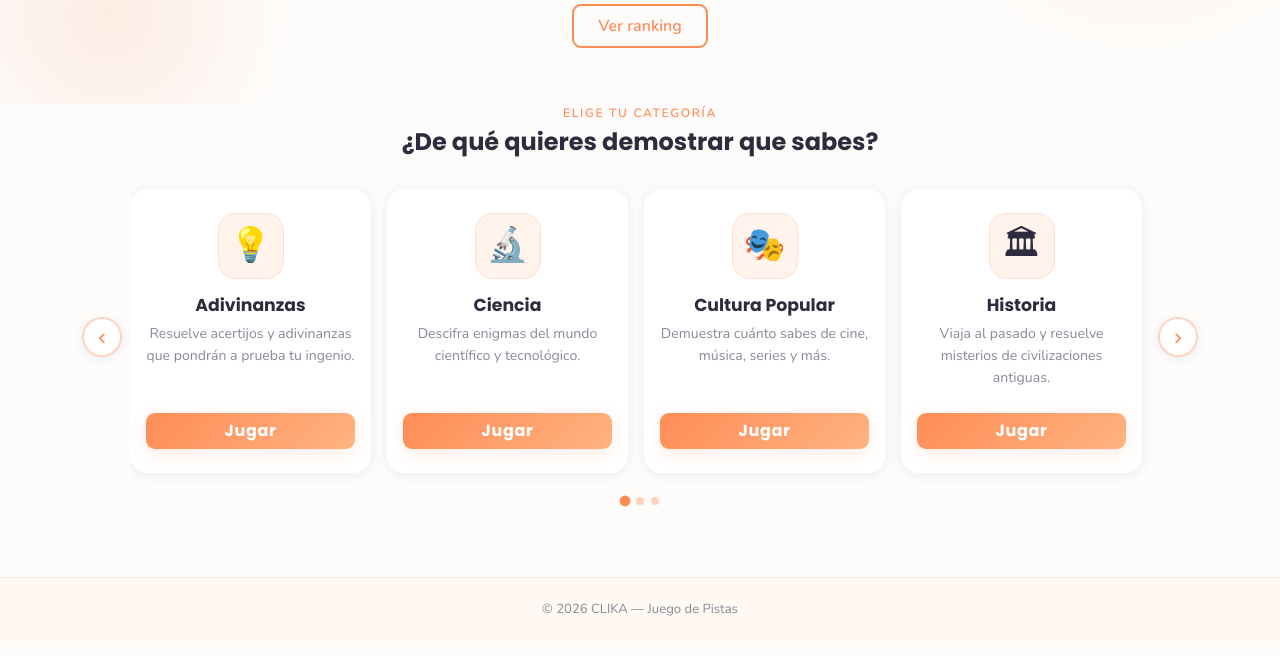
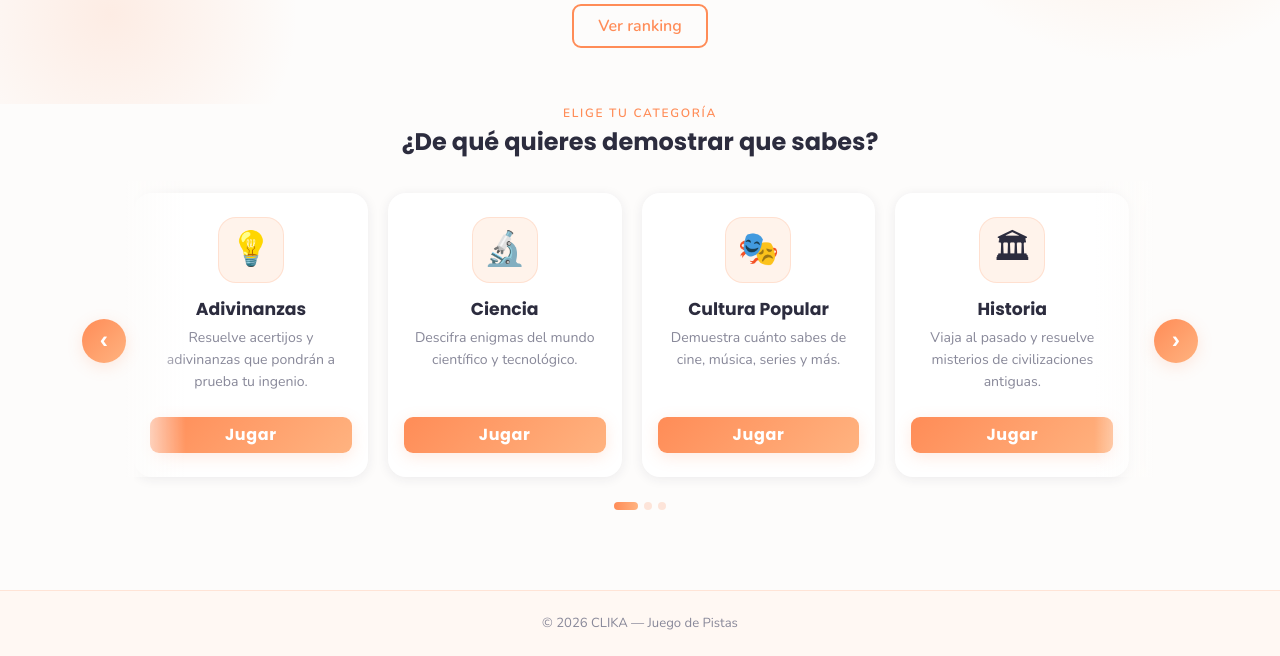
Before and after one commit to rikrd19/DAW2-M7-Proyecto-Final-CLICKA-juego-de-Pistas-, a PHP site: page / in a window 1280 px wide. Shown: the part 349-1005 px from the top of the page. Before the commit the page ends 965 px from the top, so only its background shows below. Run offline with PHP 8.4, Linux system fonts and the light colour scheme; data comes from the database, SQL or seed files in the repository.

Commit message:
Carrusel2

```diff
--- a/assets/css/styles.css
+++ b/assets/css/styles.css
@@ -850,6 +850,29 @@ footer a:hover { text-decoration: underline; }
    CARRUSEL DE TEMÁTICAS
    ══════════════════════════════════════════════════════════ */
 
+.carrusel-outer {
+  position: relative;
+}
+
+/* Degradados laterales que insinúan más contenido */
+.carrusel-outer::before,
+.carrusel-outer::after {
+  content: '';
+  position: absolute;
+  top: 0; bottom: 1.5rem;
+  width: 60px;
+  z-index: 2;
+  pointer-events: none;
+}
+.carrusel-outer::before {
+  left: 44px;
+  background: linear-gradient(to right, var(--clika-bg) 0%, transparent 100%);
+}
+.carrusel-outer::after {
+  right: 44px;
+  background: linear-gradient(to left, var(--clika-bg) 0%, transparent 100%);
+}
+
 .carrusel-wrapper {
   position: relative;
   display: flex;
@@ -860,79 +883,94 @@ footer a:hover { text-decoration: underline; }
 /* Track: scrollable, sin scrollbar visible */
 .carrusel-track {
   display: flex;
-  gap: 1rem;
+  gap: 1.25rem;
   overflow-x: auto;
   scroll-snap-type: x mandatory;
   scroll-behavior: smooth;
   scrollbar-width: none;
   -ms-overflow-style: none;
-  padding: 0.5rem 0.25rem 1.25rem;
+  padding: 0.75rem 0.5rem 1.5rem;
   flex: 1;
 }
 .carrusel-track::-webkit-scrollbar { display: none; }
 
-/* Cada tarjeta ocupa 1/4 del track en desktop */
+/* Tarjetas */
 .carrusel-item {
-  flex: 0 0 calc(25% - 0.75rem);
+  flex: 0 0 calc(25% - 0.95rem);
   scroll-snap-align: start;
-  min-width: 200px;
+  min-width: 195px;
+  transition: transform .3s ease, opacity .3s ease;
 }
 
-/* Botones de navegación */
+/* Botones de navegación — gradiente CLICKA */
 .carrusel-btn {
   flex-shrink: 0;
-  width: 40px;
-  height: 40px;
+  width: 44px;
+  height: 44px;
   border-radius: 50%;
-  border: 2px solid var(--clika-border-strong);
-  background: var(--clika-card-bg);
-  color: var(--clika-primary);
-  font-size: 1.5rem;
+  border: none;
+  background: linear-gradient(135deg, var(--clika-primary), var(--clika-accent));
+  color: #fff;
+  font-size: 1.55rem;
+  font-weight: 700;
   line-height: 1;
   display: flex;
   align-items: center;
   justify-content: center;
   cursor: pointer;
-  box-shadow: 0 2px 10px var(--clika-shadow-dark);
-  transition: background .2s, box-shadow .2s, transform .15s;
+  box-shadow: 0 4px 16px var(--clika-shadow);
+  transition: filter .2s, transform .18s, box-shadow .2s;
   align-self: center;
+  z-index: 3;
 }
 .carrusel-btn:hover {
-  background: var(--clika-primary);
-  color: #fff;
-  box-shadow: 0 4px 16px var(--clika-shadow);
-  transform: scale(1.08);
+  filter: brightness(1.1);
+  transform: scale(1.1);
+  box-shadow: 0 6px 22px var(--clika-shadow);
+}
+.carrusel-btn:active {
+  transform: scale(0.96);
 }
 
-/* Puntos indicadores */
+/* Puntos — se convierten en píldora cuando están activos */
 .carrusel-dots {
   display: flex;
   justify-content: center;
-  gap: 0.45rem;
-  margin-top: 0.25rem;
+  align-items: center;
+  gap: 0.4rem;
+  margin-top: 0.1rem;
+  padding-bottom: 0.5rem;
 }
 .carrusel-dot {
+  height: 8px;
   width: 8px;
-  height: 8px;
-  border-radius: 50%;
+  border-radius: 50px;
   border: none;
   background: var(--clika-border-strong);
   padding: 0;
   cursor: pointer;
-  transition: background .25s, transform .25s;
+  transition: background .3s, width .3s cubic-bezier(.4,0,.2,1), opacity .3s;
+  opacity: .55;
 }
 .carrusel-dot.active {
-  background: var(--clika-primary);
-  transform: scale(1.35);
+  background: linear-gradient(90deg, var(--clika-primary), var(--clika-accent));
+  width: 24px;
+  opacity: 1;
 }
 
 /* Responsive */
 @media (max-width: 991px) {
-  .carrusel-item { flex: 0 0 calc(50% - 0.5rem); }
+  .carrusel-item { flex: 0 0 calc(50% - 0.65rem); }
+  .carrusel-outer::before { left: 40px; }
+  .carrusel-outer::after  { right: 40px; }
 }
 @media (max-width: 575px) {
-  .carrusel-item { flex: 0 0 85%; }
-  .carrusel-btn  { width: 34px; height: 34px; font-size: 1.2rem; }
+  .carrusel-item  { flex: 0 0 82%; }
+  .carrusel-btn   { width: 36px; height: 36px; font-size: 1.25rem; }
+  .carrusel-outer::before,
+  .carrusel-outer::after { width: 36px; }
+  .carrusel-outer::before { left: 38px; }
+  .carrusel-outer::after  { right: 38px; }
 }
 
 /* ══════════════════════════════════════════════════════════
--- a/index.php
+++ b/index.php
@@ -90,6 +90,7 @@ $temas[] = [
         <h2 class="h4 fw-bold" style="color:var(--clika-text)">¿De qué quieres demostrar que sabes?</h2>
       </div>
 
+      <div class="carrusel-outer">
       <div class="carrusel-wrapper">
         <!-- Botón anterior -->
         <button class="carrusel-btn carrusel-btn-prev" id="carrusel-prev" aria-label="Anterior">
@@ -137,6 +138,7 @@ $temas[] = [
           &#8250;
         </button>
       </div>
+      </div><!-- /carrusel-outer -->
 
       <!-- Indicadores de puntos -->
       <div class="carrusel-dots" id="carrusel-dots"></div>
@@ -240,85 +242,98 @@ $temas[] = [
       const btnPrev = document.getElementById('carrusel-prev');
       const btnNext = document.getElementById('carrusel-next');
       const dotsEl  = document.getElementById('carrusel-dots');
+      const items   = Array.from(track.querySelectorAll('.carrusel-item'));
+      const total   = items.length;
+      let current   = 0;
+      let autoTimer = null;
 
-      // Cuántas tarjetas se ven a la vez según el ancho
-      function visibles() {
+      function perPage() {
         if (window.innerWidth >= 992) return 4;
         if (window.innerWidth >= 576) return 2;
         return 1;
       }
 
-      const items     = track.querySelectorAll('.carrusel-item');
-      const total     = items.length;
-      let   current   = 0;
-
-      // Crear puntos
-      const numDots = Math.ceil(total / visibles());
-      for (let i = 0; i < numDots; i++) {
-        const d = document.createElement('button');
-        d.className   = 'carrusel-dot';
-        d.setAttribute('aria-label', `Página ${i + 1}`);
-        d.addEventListener('click', () => goTo(i));
-        dotsEl.appendChild(d);
+      function itemWidth() {
+        const gap = parseFloat(getComputedStyle(track).gap) || 20;
+        return items[0].offsetWidth + gap;
       }
 
-      function updateDots() {
-        dotsEl.querySelectorAll('.carrusel-dot').forEach((d, i) => {
-          d.classList.toggle('active', i === Math.round(current / visibles()));
-        });
+      /* ── Dots ── */
+      function buildDots() {
+        dotsEl.innerHTML = '';
+        const pages = Math.ceil(total / perPage());
+        for (let i = 0; i < pages; i++) {
+          const d = document.createElement('button');
+          d.className = 'carrusel-dot';
+          d.setAttribute('aria-label', `Página ${i + 1}`);
+          d.addEventListener('click', () => scrollToIndex(i * perPage()));
+          dotsEl.appendChild(d);
+        }
+        syncDots();
       }
 
-      function goTo(page) {
-        current = page * visibles();
-        if (current >= total) current = total - visibles();
-        if (current < 0)      current = 0;
-        const itemW = items[0].offsetWidth + parseInt(getComputedStyle(track).gap);
-        track.scrollTo({ left: current * itemW, behavior: 'smooth' });
-        updateDots();
+      function syncDots() {
+        const page = Math.round(current / perPage());
+        dotsEl.querySelectorAll('.carrusel-dot').forEach((d, i) =>
+          d.classList.toggle('active', i === page)
+        );
       }
 
+      /* ── Scroll ── */
+      function scrollToIndex(idx) {
+        current = Math.max(0, Math.min(idx, total - perPage()));
+        track.scrollTo({ left: current * itemWidth(), behavior: 'smooth' });
+        syncDots();
+      }
+
+      /* ── Navegación ── */
       btnPrev.addEventListener('click', () => {
-        current = Math.max(0, current - visibles());
-        const itemW = items[0].offsetWidth + parseInt(getComputedStyle(track).gap);
-        track.scrollTo({ left: current * itemW, behavior: 'smooth' });
-        updateDots();
+        stopAuto();
+        scrollToIndex(current - perPage());
+        startAuto();
+      });
+      btnNext.addEventListener('click', () => {
+        stopAuto();
+        scrollToIndex(current + perPage());
+        startAuto();
       });
 
-      btnNext.addEventListener('click', () => {
-        current = Math.min(total - visibles(), current + visibles());
-        const itemW = items[0].offsetWidth + parseInt(getComputedStyle(track).gap);
-        track.scrollTo({ left: current * itemW, behavior: 'smooth' });
-        updateDots();
+      // Teclado: ← →
+      document.addEventListener('keydown', e => {
+        if (e.key === 'ArrowLeft')  { stopAuto(); scrollToIndex(current - perPage()); startAuto(); }
+        if (e.key === 'ArrowRight') { stopAuto(); scrollToIndex(current + perPage()); startAuto(); }
       });
 
-      // Sincronizar dots al hacer scroll manual / touch
+      // Sincronizar al scroll manual / touch
       track.addEventListener('scroll', () => {
-        const itemW = items[0].offsetWidth + parseInt(getComputedStyle(track).gap);
-        current = Math.round(track.scrollLeft / itemW);
-        updateDots();
+        current = Math.round(track.scrollLeft / itemWidth());
+        syncDots();
       }, { passive: true });
 
-      // Auto-avance cada 4s (pausa al pasar el ratón)
-      let autoTimer = setInterval(() => {
-        const next = current + visibles() < total ? current + visibles() : 0;
-        current = next;
-        const itemW = items[0].offsetWidth + parseInt(getComputedStyle(track).gap);
-        track.scrollTo({ left: current * itemW, behavior: 'smooth' });
-        updateDots();
-      }, 4000);
+      /* ── Auto-avance cada 3.5 s ── */
+      function advance() {
+        const next = current + perPage() < total ? current + perPage() : 0;
+        scrollToIndex(next);
+      }
+      function startAuto() {
+        if (autoTimer) return;
+        autoTimer = setInterval(advance, 3500);
+      }
+      function stopAuto() {
+        clearInterval(autoTimer);
+        autoTimer = null;
+      }
 
-      track.addEventListener('mouseenter', () => clearInterval(autoTimer));
-      track.addEventListener('mouseleave', () => {
-        autoTimer = setInterval(() => {
-          const next = current + visibles() < total ? current + visibles() : 0;
-          current = next;
-          const itemW = items[0].offsetWidth + parseInt(getComputedStyle(track).gap);
-          track.scrollTo({ left: current * itemW, behavior: 'smooth' });
-          updateDots();
-        }, 4000);
-      });
+      track.addEventListener('mouseenter', stopAuto);
+      track.addEventListener('mouseleave', startAuto);
+      track.addEventListener('touchstart',  stopAuto, { passive: true });
+      track.addEventListener('touchend',    () => setTimeout(startAuto, 2000), { passive: true });
 
-      updateDots();
+      // Reconstruir dots al cambiar tamaño de ventana
+      window.addEventListener('resize', () => { buildDots(); });
+
+      buildDots();
+      startAuto();
     })();
   </script>
 
```
